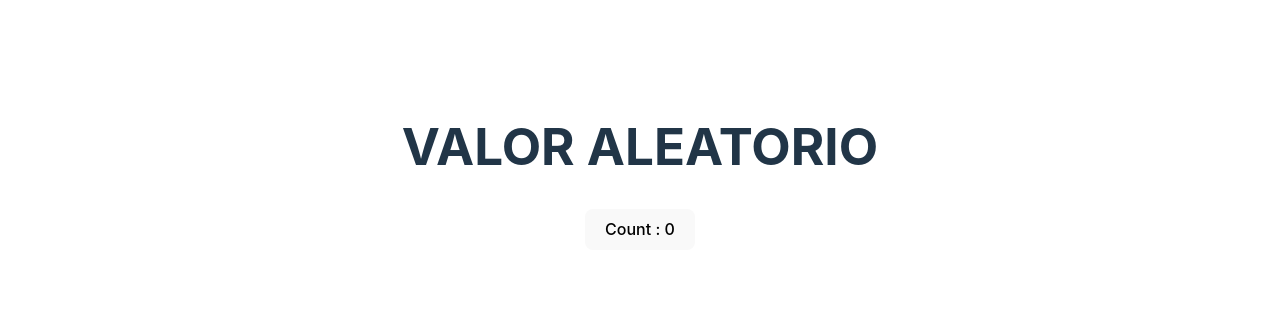
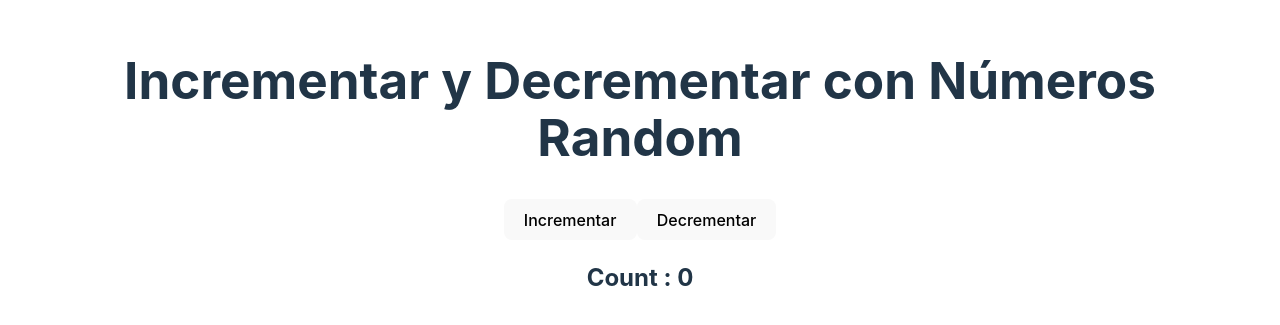
Before and after one commit to Victoria-Jimenez-Martinez/LAB7_Victoria_Jimenez_Martinez, a React (Vite) app: page / in a window 1280 px wide. Shown: the part 233-558 px from the top of the page. Built offline with nearby package versions, Linux system fonts and the light colour scheme.

Commit message:
feature (common): [lab07-files-evaluation-RandomNumber-DecrementIncrement]

```diff
--- a/src/App.jsx
+++ b/src/App.jsx
@@ -6,7 +6,7 @@ function App() {
 
   return (
     <>
-      <h1>VALOR ALEATORIO</h1>
+      <h1>Incrementar y Decrementar con Números Random</h1>
       <Button text = {buttonText} />
     </>
   )
--- a/src/components/Button.jsx
+++ b/src/components/Button.jsx
@@ -3,15 +3,20 @@ import { useState } from "react";
 export const Button  = props => {
    const {text} = props;
    const[count, setCount] = useState(0);
-   function handlerButton (){
+   const handleIncrement = () => {
+    const randomNumber = Math.floor(Math.random() * 100) + 1;
+    setCount(count + randomNumber);
+  };
 
-        const randomNumber = Math.floor(Math.random()*100) + 1;
-        alert(`Valor Aleatorio: ${randomNumber}`);
-        setCount(randomNumber);
-   }
+  const handleDecrement = () => {
+    const randomNumber = Math.floor(Math.random() * 100) + 1;
+    setCount(count - randomNumber);
+  };
     return (
-        <button onClick={handlerButton}>
-        {text} { count }
-        </button>
+    <div>
+        <button onClick={handleIncrement}>Incrementar</button>
+        <button onClick={handleDecrement}>Decrementar</button>
+        <h2>{text} {count}</h2>
+    </div>
     )
 };
```
